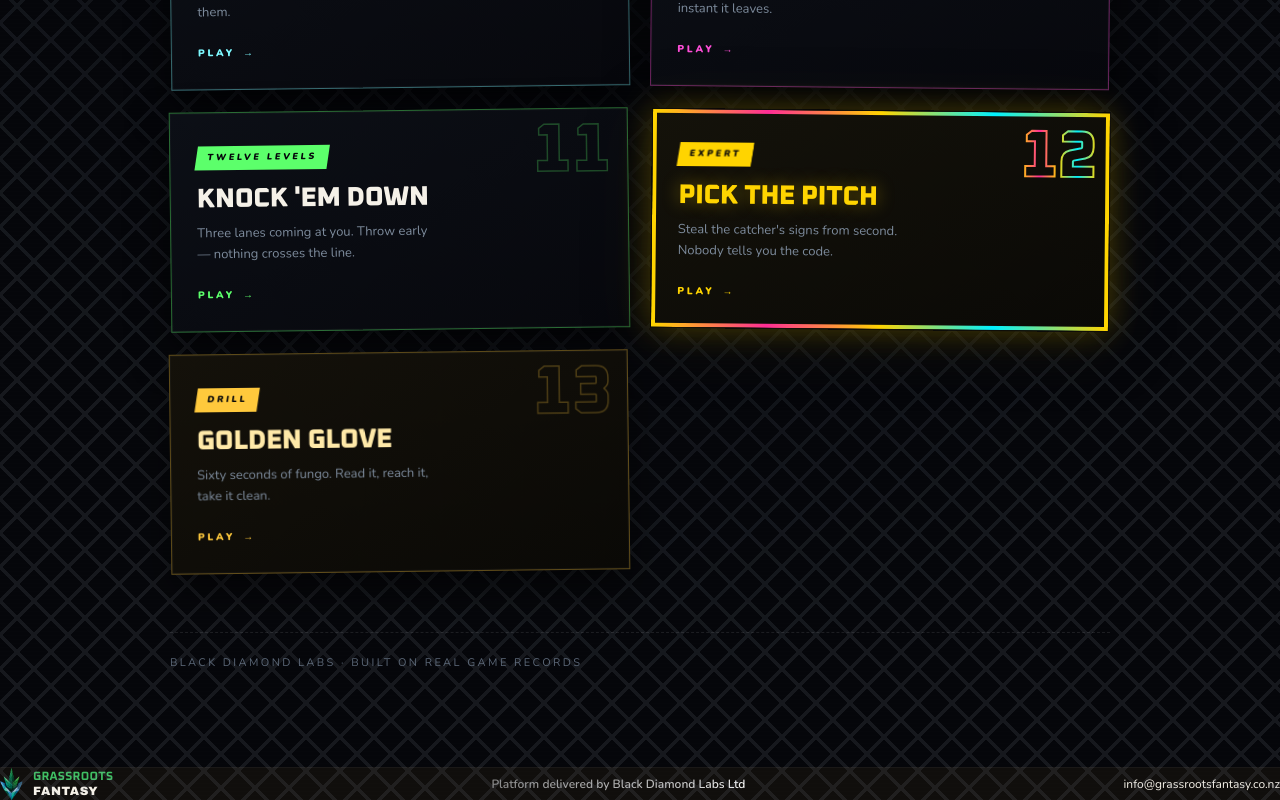
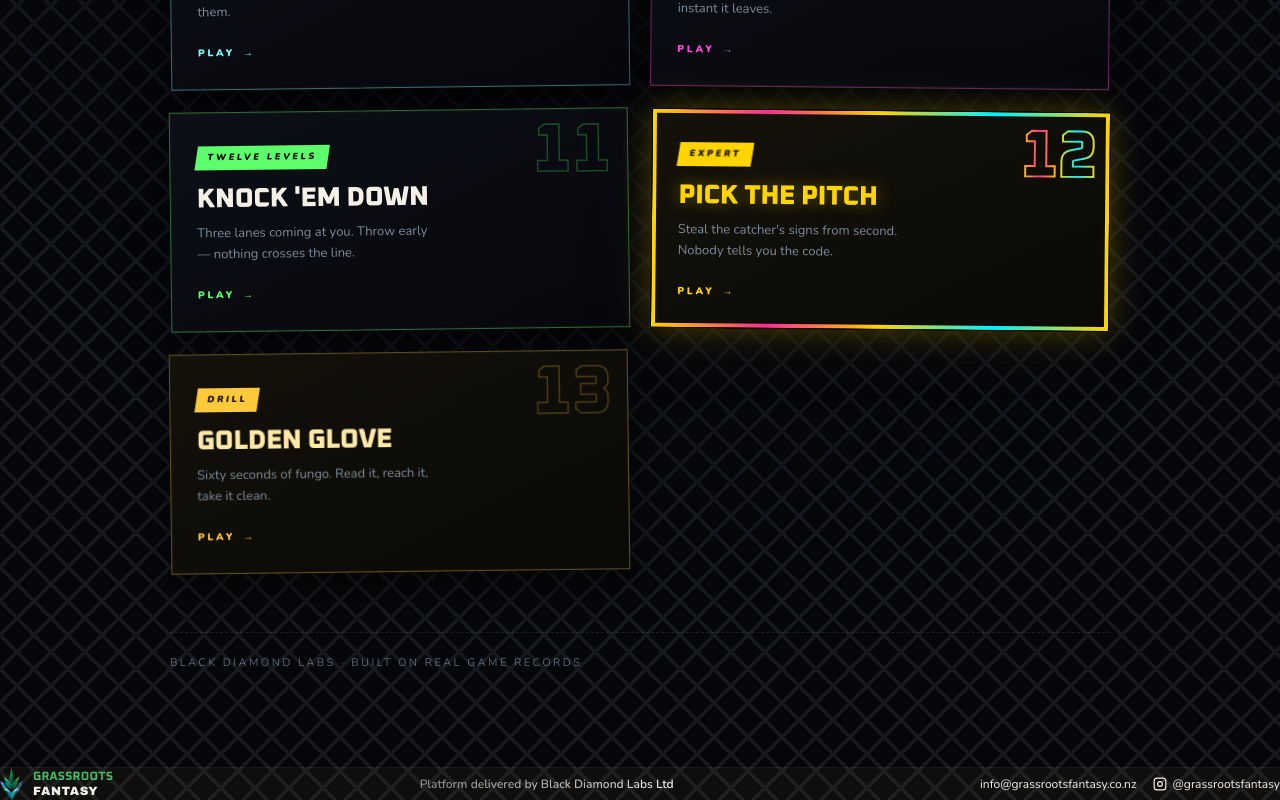
Before and after one commit to N8Nuks/grassrootsfantasy, a Next.js app: page /games in a window 1280 px wide. Shown: the part 1609-2409 px from the top of the page. Built offline with nearby package versions, Linux system fonts and the light colour scheme.

Commit message:
Add Instagram handle to the footer

```diff
--- a/components/Footer.tsx
+++ b/components/Footer.tsx
@@ -26,9 +26,21 @@ export default function Footer() {
         <a href="https://blackdiamondlabs.co.nz" className="bdl-shimmer text-xs font-semibold text-center hover:opacity-80 transition-opacity">
           Platform delivered by Black Diamond Labs Ltd
         </a>
-        <a href="mailto:info@grassrootsfantasy.co.nz" className="text-xs text-[#F5F1E8]/40 hover:text-[#F5F1E8]/70 transition-colors">
-          info@grassrootsfantasy.co.nz
-        </a>
+        <div className="flex items-center gap-4">
+          <a href="mailto:info@grassrootsfantasy.co.nz" className="text-xs text-[#F5F1E8]/40 hover:text-[#F5F1E8]/70 transition-colors">
+            info@grassrootsfantasy.co.nz
+          </a>
+          <a href="https://instagram.com/grassrootsfantasy" target="_blank" rel="noopener noreferrer"
+            className="flex items-center gap-1.5 text-xs text-[#F5F1E8]/40 hover:text-[#F5F1E8]/70 transition-colors">
+            <svg viewBox="0 0 24 24" fill="none" stroke="currentColor" strokeWidth="2"
+              className="h-3.5 w-3.5" aria-hidden="true">
+              <rect x="2" y="2" width="20" height="20" rx="5" />
+              <circle cx="12" cy="12" r="4" />
+              <circle cx="17.5" cy="6.5" r="1" fill="currentColor" stroke="none" />
+            </svg>
+            @grassrootsfantasy
+          </a>
+        </div>
       </div>
     </footer>
   )
```
